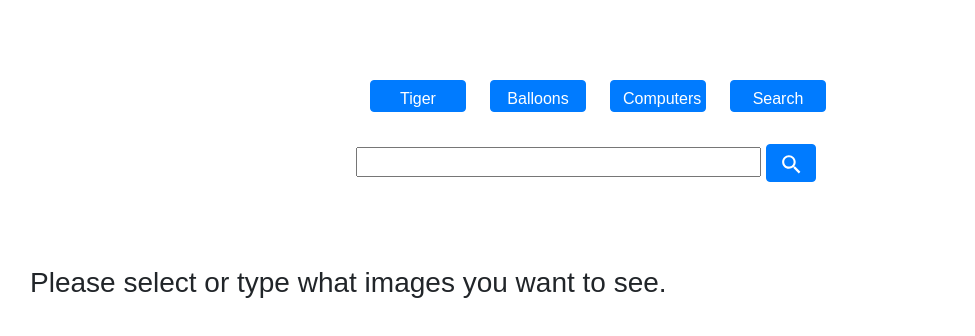
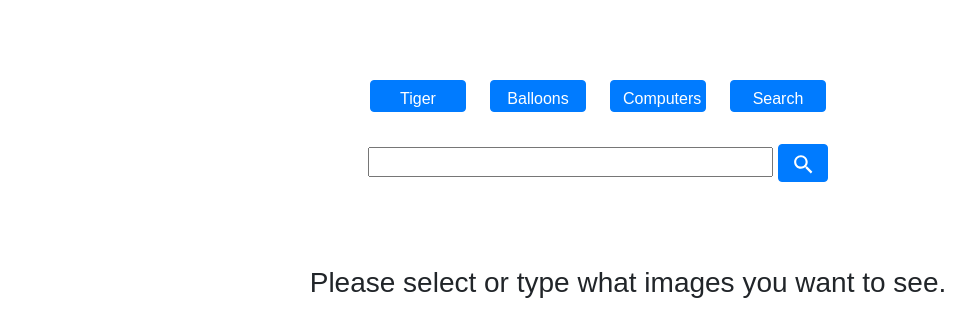
Before and after one commit to valeshan/React-gallery-V3, a React (Create React App) app in the folder reactprac/: page / in a window 1280 px wide. Shown: the top 336 px of the page, without its empty margins (54-1029 px from the left). Built offline with nearby package versions, Linux system fonts and the light colour scheme; no server answers.

Commit message:
Updated layout and not found functionality
-updated to flex layout for better centering
-changed the conditions to distinguish between no search text and no
return images

```diff
--- a/reactprac/src/App.js
+++ b/reactprac/src/App.js
@@ -24,7 +24,7 @@ class App extends Component {
   }
 
 
-
+//Search API with argument value from search component
   handleTermChange(term){
     const url = `https://api.flickr.com/services/rest/?method=flickr.photos.search&api_key=${apikey}&content_type=1&tags=${term}&per_page=32&format=json&nojsoncallback=1`
     fetch(url).then(response=> {
@@ -36,6 +36,7 @@ class App extends Component {
     })
   }
 
+//Go through API with argument from default navigation topics e.g. Tiger
   handleText(text){
     return this.handleTermChange(text);
   }
@@ -60,7 +61,10 @@ class App extends Component {
             <Images  pics = {this.state.pics} loading = {this.state.loading}/>
           </div>
           :
-          <h3> Please select or type what images you want to see. </h3>
+          (this.state.pics)?
+          <h3 className = 'new-search'> Please select or type what images you want to see. </h3>
+          :
+          <Notfound />
         }
         </div>
       </BrowserRouter>
--- a/reactprac/src/index.css
+++ b/reactprac/src/index.css
@@ -38,6 +38,7 @@ a{
 
 .search-component{
   margin-top: 2em;
+  padding-left: 1.5em;
 }
 
 button{
@@ -76,17 +77,23 @@ button:hover {
 
 /**Results Component **/
 
+.new-search{
+  display: flex;
+  justify-content: center;
+}
+
 .results-title{
   margin-top: 2em;
   margin-bottom: 1.5em;
-  margin-left: 50em;
+  display: flex;
+  justify-content: center;
   font-weight: bold;
 }
 
 .photo-container {
   margin-top: 2em;
   display: flex;
-  flex-flow: row wrap;
+  flex-wrap: wrap;
   justify-content: space-around;
   align-items: flex-start;
 }
```
